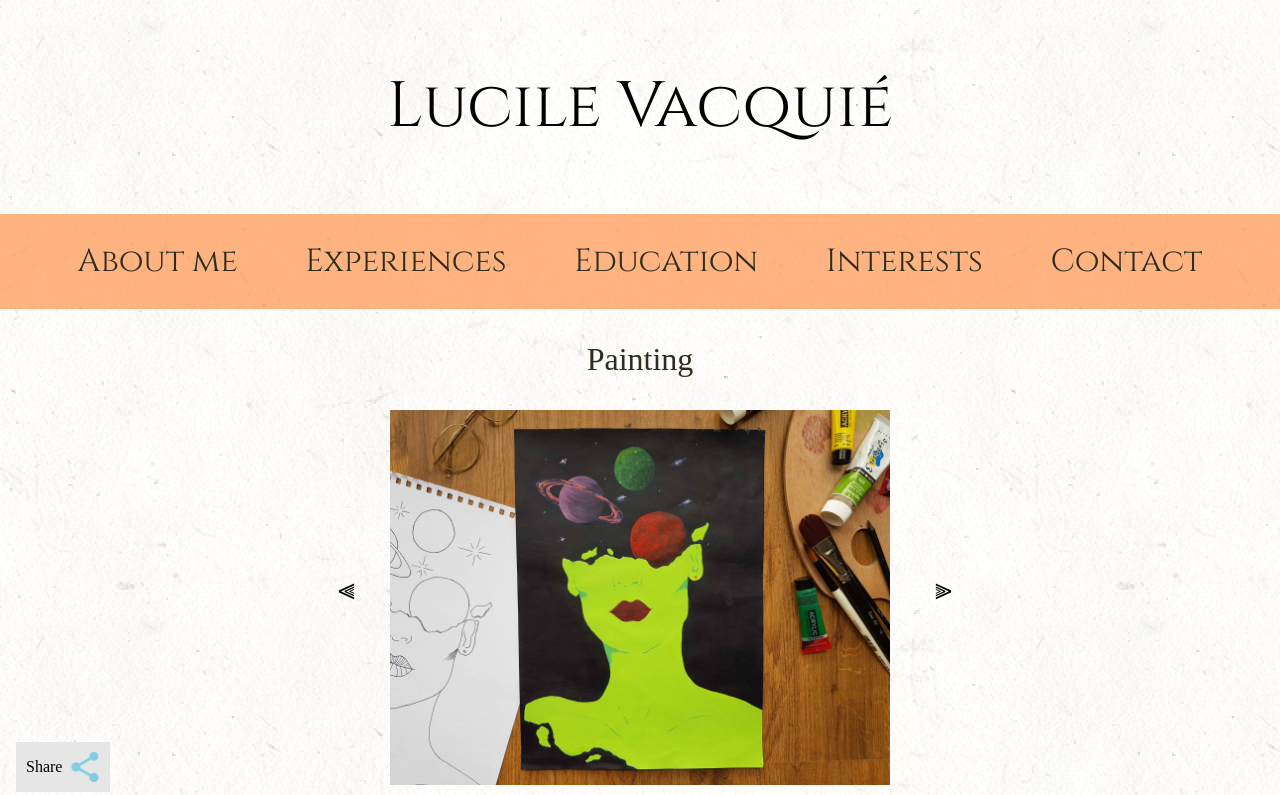
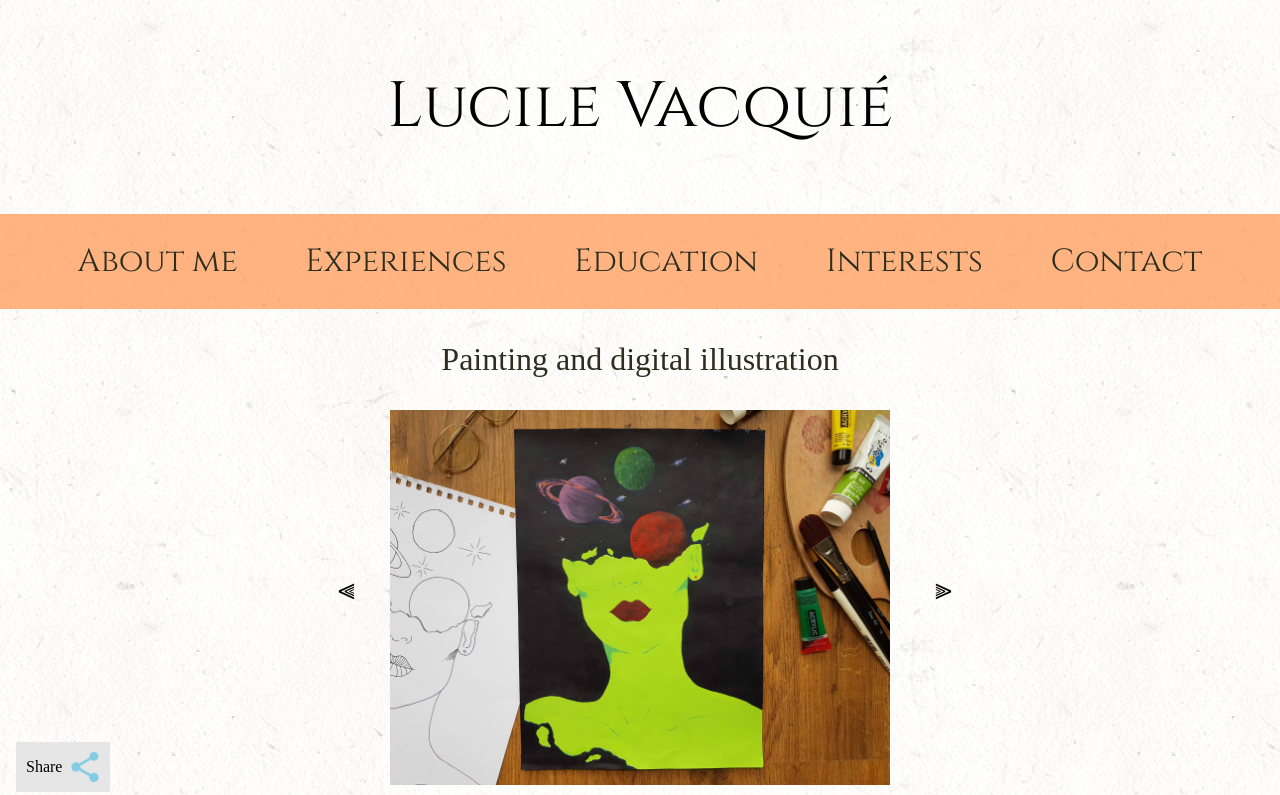
Before and after one commit to lucilevacquie/ReactWebsite, a React (Create React App) app: page /interests in a window 1280 px wide. Shown: the top 795 px of the page. Built offline with nearby package versions, Linux system fonts and the light colour scheme; a web font is replaced by a local one.

Commit message:
digital illustration

```diff
--- a/src/components/carousel/painting.js
+++ b/src/components/carousel/painting.js
@@ -5,6 +5,7 @@ import slide2 from "../../assets/space.jpg";
 import slide3 from "../../assets/moon.jpg";
 import slide4 from "../../assets/deer.jpg";
 import slide5 from "../../assets/flowerInTheNight.jpg";
+import slide6 from "../../assets/colorful-night.png";
 
 const slidesData = [
   {
@@ -22,6 +23,9 @@ const slidesData = [
   {
     img: slide5,
   },
+  {
+    img: slide6,
+  },
 ];
 
 const Painting = () => {
--- a/src/pages/Interests.js
+++ b/src/pages/Interests.js
@@ -7,7 +7,7 @@ import Subtitles from "../components/subtitles/subtitles";
 const Interests = () => {
   return (
     <>
-      <Subtitles>Painting</Subtitles>
+      <Subtitles>Painting and digital illustration</Subtitles>
       <Carousel1 />
       <Subtitles>Traveling</Subtitles>
       <Carousel2 />
```
Also changed, not shown: src/assets/colorful-night.png (added).
